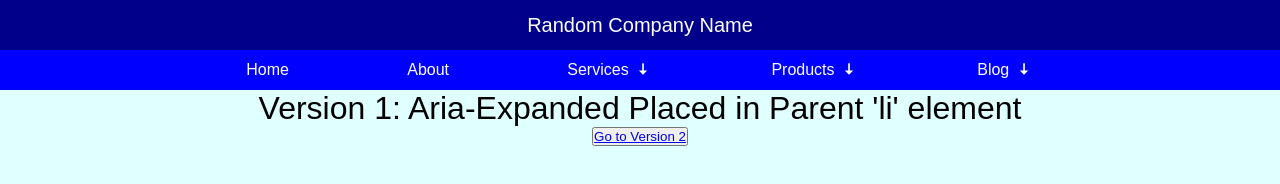
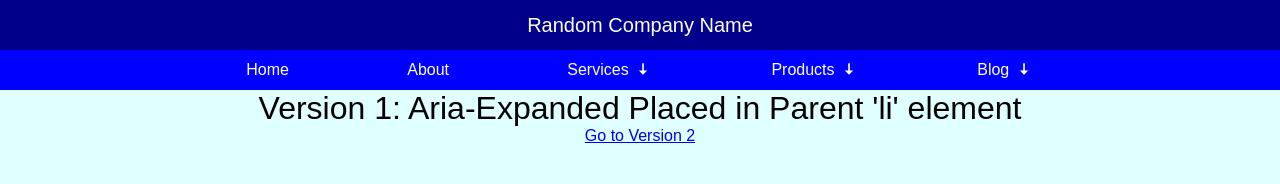
Before and after one commit to jansencir/accessible-nav-bar, a plain HTML site: page index1.html in a window 1280 px wide. Drawn offline with Linux system fonts and the light colour scheme.

Commit message:
Remove button from document switch
Only keep it as an a tag instead of an a tag nested inside a button

```diff
--- a/index1.html
+++ b/index1.html
@@ -44,7 +44,7 @@
     </nav>
     <main>
       <p class="version-header">Version 1: Aria-Expanded Placed in Parent 'li' element</p>
-      <button><a href="./index2.html">Go to Version 2</a></button>
+      <a href="./index2.html">Go to Version 2</a>
     </main>
     <script src="./main1.js"></script>
   </body>
```
Also changed, not shown: index2.html (+1 -1 lines).
